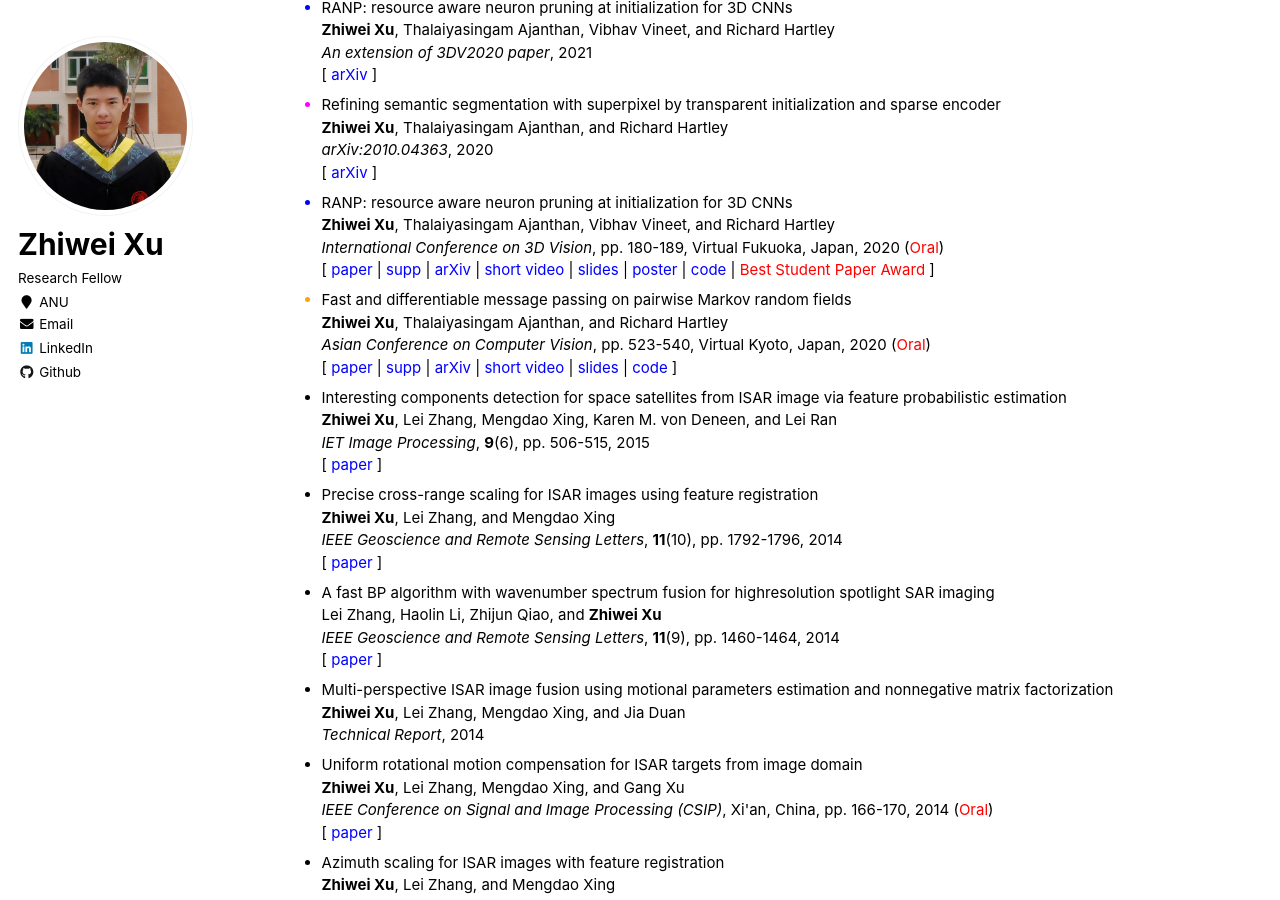
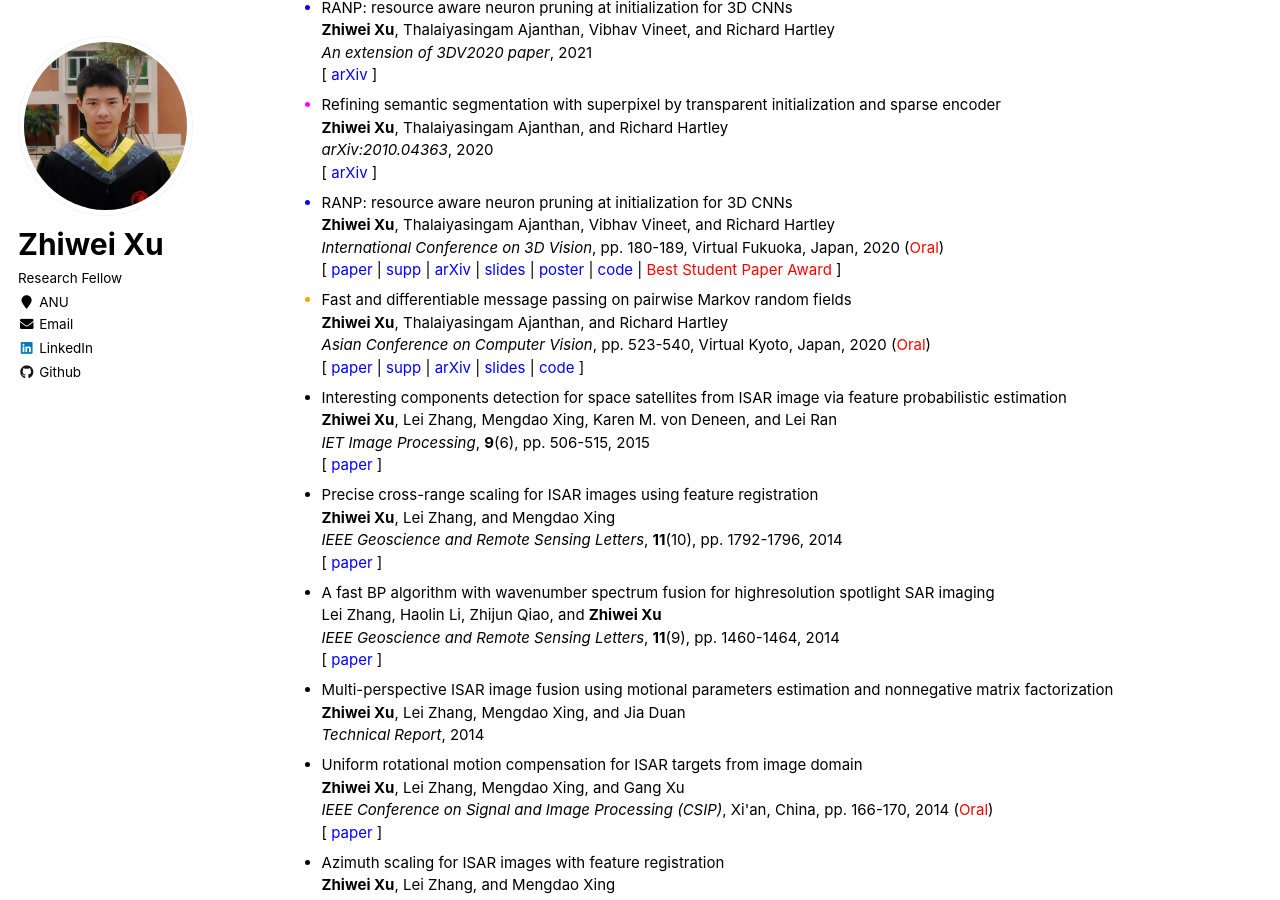
Before and after one commit to zwxu064/zwxu064.github.io, a Jekyll site: the page built from _pages/about.html, in a window 1280 px wide and 900 px high, scrolled down 2006 px. Built offline with Jekyll 4.4.1, drawn with Linux system fonts in a browser that asks for light colours.

Commit message:
Update about.html

```diff
--- a/_pages/about.html
+++ b/_pages/about.html
@@ -110,7 +110,6 @@ redirect_from:
       <div><span style="color:black">[ <a href="./files/RANP.pdf" target="_blank">paper</a>
         | <a href="./files/RANP_supp.pdf" target="_blank">supp</a>
         | <a href="https://arxiv.org/abs/2010.02488" target="_blank">arXiv</a>
-        | <a href="https://www.youtube.com/watch?v=KadydhOJnBE&t=71s" target="_blank">short video</a>
         | <a href="./files/3DV2020_slides.pdf" target="_blank">slides</a>
         | <a href="https://bn1302files.storage.live.com/y4mWIjIxN9_5CKv26bp4qUefzUNf0gCtJp_7g5OwkXe9JoVyKO-AvkGHnkp4oH4DXiJOsjwvjOl5Fy55eF4umP-BPDw6IRqEDrdL-eLQF9P1EJJM6XrWsbHECHTMb_85DMCIappEaVgmkQIIIUbfQiKp7utp_IWM9nR_KtYul_c8zfj5lYkyPG-9mGz-hml-Nbh?width=10368&height=6912&cropmode=none" target="_blank">poster</a>
         | <a href="https://github.com/zwxu064/RANP.git" target="_blank">code</a>
@@ -123,7 +122,6 @@ redirect_from:
       <div><span style="color:black">[ <a href="./files/MPLayers.pdf" target="_blank">paper</a>
         | <a href="./files/MPLayers_supp.pdf" target="_blank">supp</a>
         | <a href="https://arxiv.org/abs/1910.10892" target="_blank">arXiv</a>
-        | <a href="https://www.youtube.com/watch?v=ZM1SRlVu17E" target="_blank">short video</a>
         | <a href="./files/ACCV2020_slides.pdf" target="_blank">slides</a>
 	| <a href="https://github.com/zwxu064/MPLayers.git" target="_blank">code</a> ]</span></div>
   </li>
```
